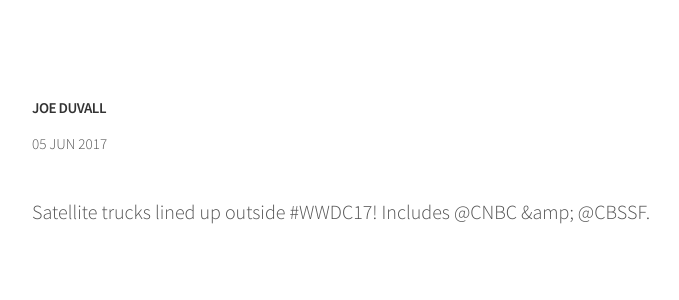
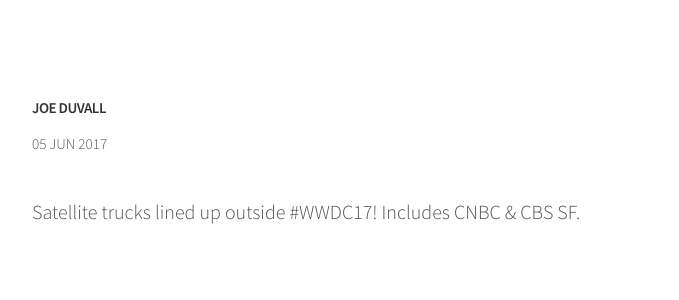
Before and after one commit to joeduvall4/joeduvall4.github.io.old, a Jekyll site: the page built from _posts/2017-06-05-t871750620855713793.md, in a window 1280 px wide. Shown: the top 300 px of the page, without its empty margins (248-927 px from the left). Built offline with Jekyll 4.4.1, drawn with Linux system fonts in a browser that asks for light colours.

Commit message:
Mirroring from Micro.blog.

```diff
--- a/_posts/2017-06-05-t871750620855713793.md
+++ b/_posts/2017-06-05-t871750620855713793.md
@@ -5,4 +5,4 @@ audio:
 date: 2017-06-05 08:28:39 -0700
 guid: http://joe.duvall.micro.blog/2017/06/05/t871750620855713793.html
 ---
-Satellite trucks lined up outside #WWDC17! Includes @CNBC &amp;amp; @CBSSF.
+Satellite trucks lined up outside #WWDC17! Includes CNBC & CBS SF.
```
